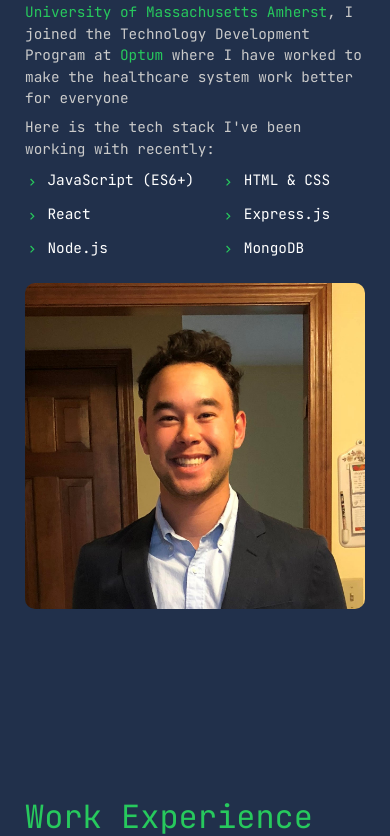
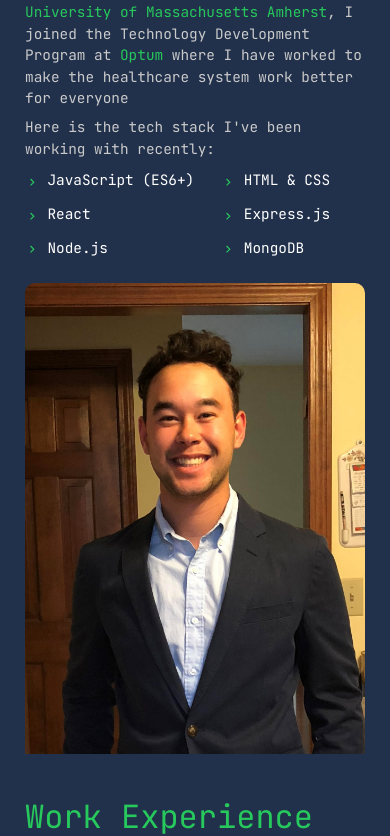
Before and after one commit to nskotny/nskotny.github.io, a React (Create React App) app: page / in a window 390 px wide. Shown: the part 1221-2057 px from the top of the page. Built offline with nearby package versions, Linux system fonts and the light colour scheme.

Commit message:
updating css

```diff
--- a/src/Home.css
+++ b/src/Home.css
@@ -160,7 +160,7 @@
     }
 
     .picWrapper {
-        height: 65%;
+        /* height: 65%; */
         overflow: hidden;
         /* border: 5px solid black; */
         border-radius: 10px;
```
